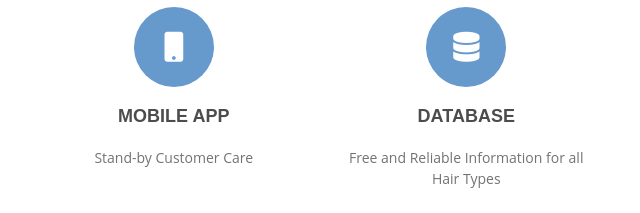
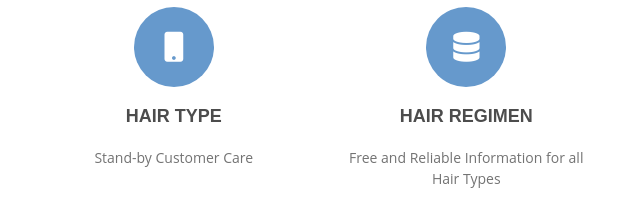
Before and after one commit to jmugure95/Afro-hair, a plain HTML site: page index.html in a window 1280 px wide. Shown: the part 967-1180 px from the top of the page, 320-960 px from the left. Drawn offline with Linux system fonts and the light colour scheme.

Commit message:
sec commit

```diff
--- a/index.html
+++ b/index.html
@@ -80,12 +80,12 @@
 </div>
 <div class="col-lg-3 col-md-3 wow fadeInLeft" data-wow-delay="1.4s">
 <i class="fa fa-mobile" aria-hidden="true"></i>
-<h4>Mobile App</h4>
+<h4>Hair type</h4>
 <p>Stand-by Customer Care</p>
 </div>
 <div class="col-lg-3 col-md-3 wow fadeInLeft" data-wow-delay="0.8s">
 <i class="fa fa-database" aria-hidden="true"></i>
-<h4>Database</h4>
+<h4>Hair Regimen</h4>
 <p>Free and Reliable Information for all Hair Types</p>
 </div>
 <div class="col-lg-3 col-md-3 wow fadeInLeft" data-wow-delay="0.4s">
```
